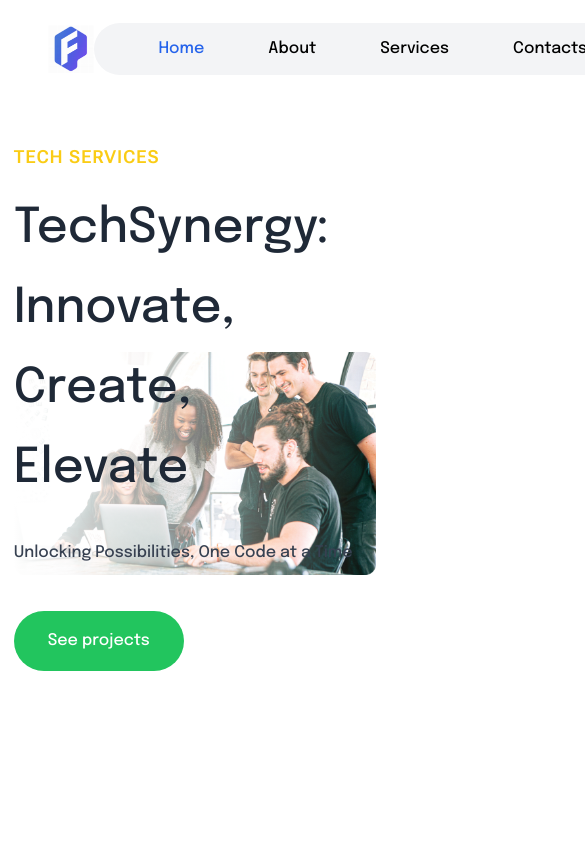
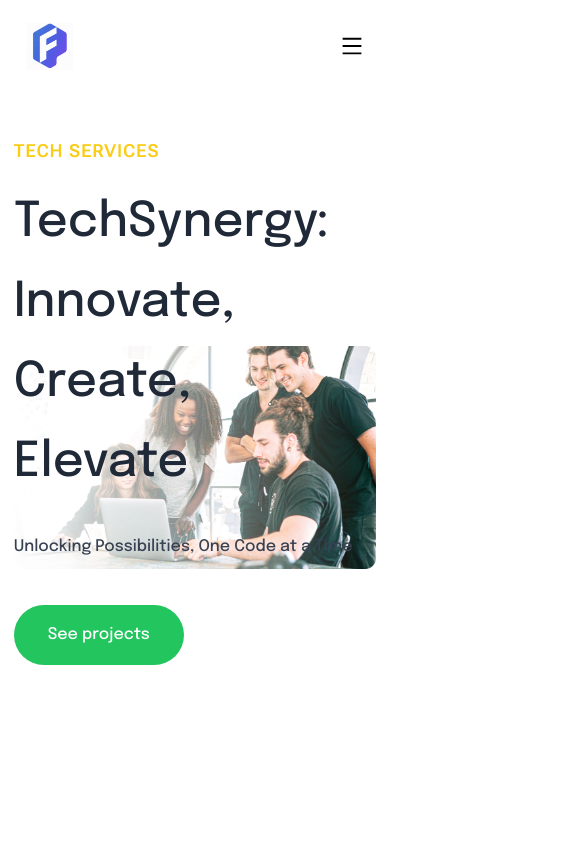
Before and after one commit to akshat-9825/landing_page, a Next.js app: page / in a window 390 px wide. Shown: the top 844 px of the page, 585 px wide, since content can reach past the window. Built offline with nearby package versions, Linux system fonts and the light colour scheme.

Commit message:
header mobile version

```diff
--- a/app/components/Header/index.tsx
+++ b/app/components/Header/index.tsx
@@ -1,13 +1,16 @@
 import { useState } from "react";
 import Image from "next/image";
 import IconChevron from "@/app/icons/IconChevron";
+import useMediaQuery from "@/app/hooks/useMediaQuery";
+import IconMenu from "@/app/icons/IconMenu";
 
 const options = ["Home", "About", "Services", "Contacts"];
 const Header = () => {
   const [selected, setSelected] = useState<Number>(0);
+  const { mobile } = useMediaQuery();
 
   return (
-    <div className="flex flex-row items-center justify-center h-[98px] px-12 sm:invisible">
+    <div className="flex flex-row items-center justify-center h-[92px] sm:h-[98px] px-[26px] sm:px-12">
       <div className="w-full flex flex-row justify-between h-fit items-center">
         <Image
           width={48}
@@ -17,6 +20,7 @@ const Header = () => {
           className="cursor-pointer h-12 w-12"
           loading="lazy"
         />
+        {!mobile && (
           <div className="bg-gray-100 rounded-full flex flex-row items-center font-epilogue text-base leading-tight py-4 px-16 font-medium">
             <div className="flex flex-row gap-16">
               {options.map((option, index) => (
@@ -31,6 +35,8 @@ const Header = () => {
               ))}
             </div>
           </div>
+        )}
+        {!mobile && (
           <div className="flex flex-row h-full items-center gap-[14px]">
             <div className="h-full w-fit flex flex-row justify-between px-4 gap-1.5 items-center cursor-pointer">
               <p>EN</p>
@@ -40,6 +46,8 @@ const Header = () => {
               Schedule a Call
             </button>
           </div>
+        )}
+        {mobile && <IconMenu height={24} width={24} />}
       </div>
     </div>
   );
--- /dev/null
+++ b/app/hooks/useMediaQuery.tsx
@@ -0,0 +1,61 @@
+import { useEffect, useState } from "react";
+
+type MediaQuery = "desktop" | "smallDesktop" | "mobile" | "tablet" | "custom";
+
+const useMediaQuery = (customQuery?: string): Record<MediaQuery, boolean> => {
+  const [matches, setMatches] = useState<Record<MediaQuery, boolean>>({
+    desktop: false,
+    smallDesktop: false,
+    mobile: false,
+    tablet: false,
+    custom: false,
+  });
+
+  const handleMediaQueryChange = (
+    mediaQuery: MediaQuery,
+    event: MediaQueryListEvent | MediaQueryList
+  ) => {
+    setMatches((prevMatches) => ({
+      ...prevMatches,
+      [mediaQuery]: event.matches,
+    }));
+  };
+
+  useEffect(() => {
+    const mediaQueries: Record<MediaQuery, string> = {
+      desktop: "(min-width: 1024px)",
+      smallDesktop: "(min-width: 844px) and (max-width: 1024px)",
+      tablet: "(min-width: 480px) and (max-width: 844px)",
+      mobile: "(max-width: 480px)",
+      custom: customQuery || "",
+    };
+
+    const queryLists: Record<MediaQuery, MediaQueryList> = {} as Record<
+      MediaQuery,
+      MediaQueryList
+    >;
+
+    for (const [mediaQuery, query] of Object.entries(mediaQueries)) {
+      queryLists[mediaQuery as MediaQuery] = window.matchMedia(query);
+      queryLists[mediaQuery as MediaQuery].addEventListener("change", (event) =>
+        handleMediaQueryChange(mediaQuery as MediaQuery, event)
+      );
+      handleMediaQueryChange(
+        mediaQuery as MediaQuery,
+        queryLists[mediaQuery as MediaQuery]
+      );
+    }
+
+    return () => {
+      for (const [, queryList] of Object.entries(queryLists)) {
+        queryList.removeEventListener("change", (event) =>
+          handleMediaQueryChange("custom", event)
+        );
+      }
+    };
+  }, [customQuery]);
+
+  return matches;
+};
+
+export default useMediaQuery;
--- /dev/null
+++ b/app/icons/IconMenu.tsx
@@ -0,0 +1,15 @@
+function IconMenu(props: React.SVGProps<SVGSVGElement>) {
+  return (
+    <svg
+      viewBox="0 0 1024 1024"
+      fill="currentColor"
+      height={props.height}
+      width={props.width}
+      className={props.className}
+      {...props}>
+      <path d="M904 160H120c-4.4 0-8 3.6-8 8v64c0 4.4 3.6 8 8 8h784c4.4 0 8-3.6 8-8v-64c0-4.4-3.6-8-8-8zm0 624H120c-4.4 0-8 3.6-8 8v64c0 4.4 3.6 8 8 8h784c4.4 0 8-3.6 8-8v-64c0-4.4-3.6-8-8-8zm0-312H120c-4.4 0-8 3.6-8 8v64c0 4.4 3.6 8 8 8h784c4.4 0 8-3.6 8-8v-64c0-4.4-3.6-8-8-8z" />
+    </svg>
+  );
+}
+
+export default IconMenu;
```
Lines whose indentation alone changed are shown as unchanged.
